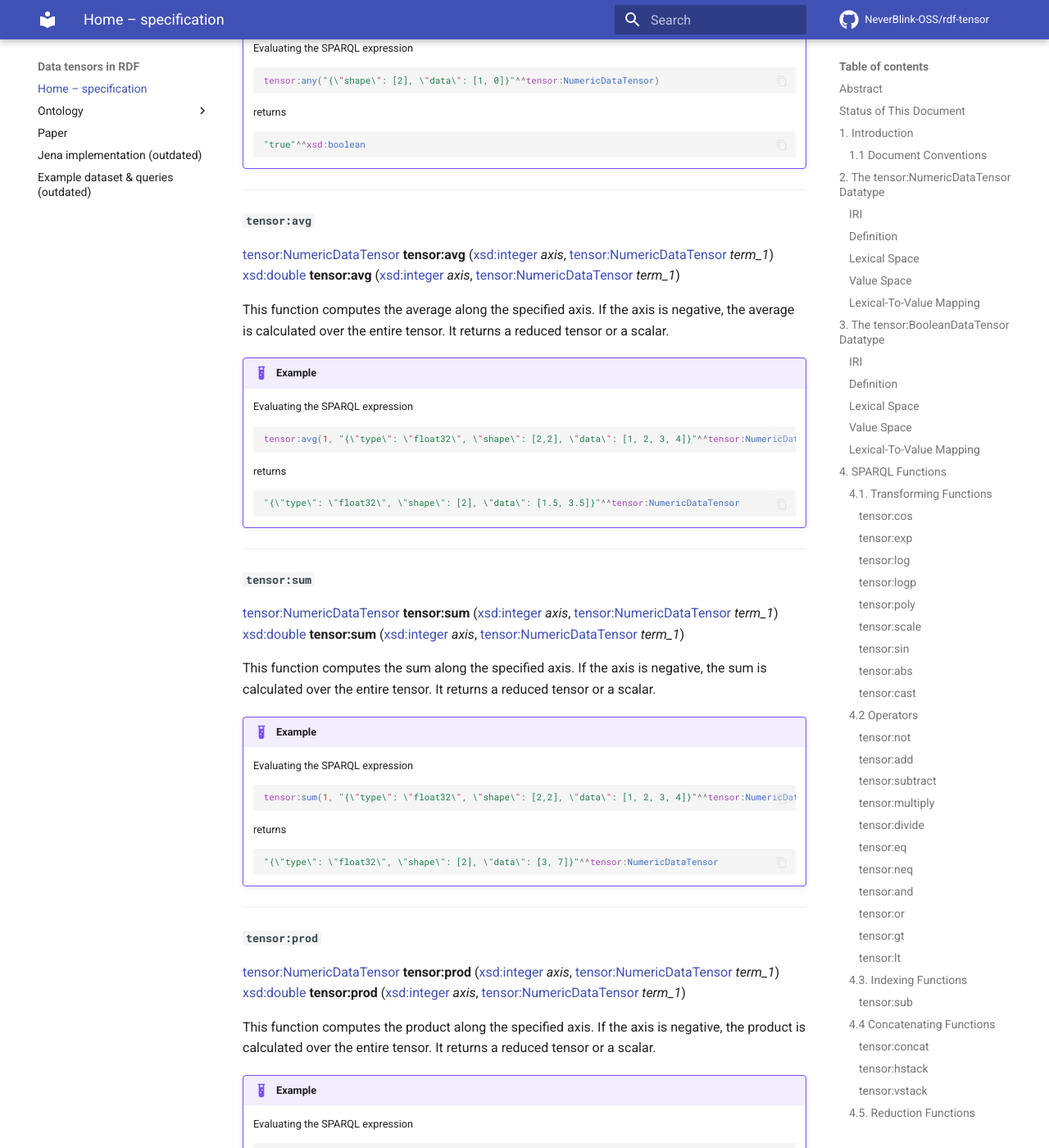
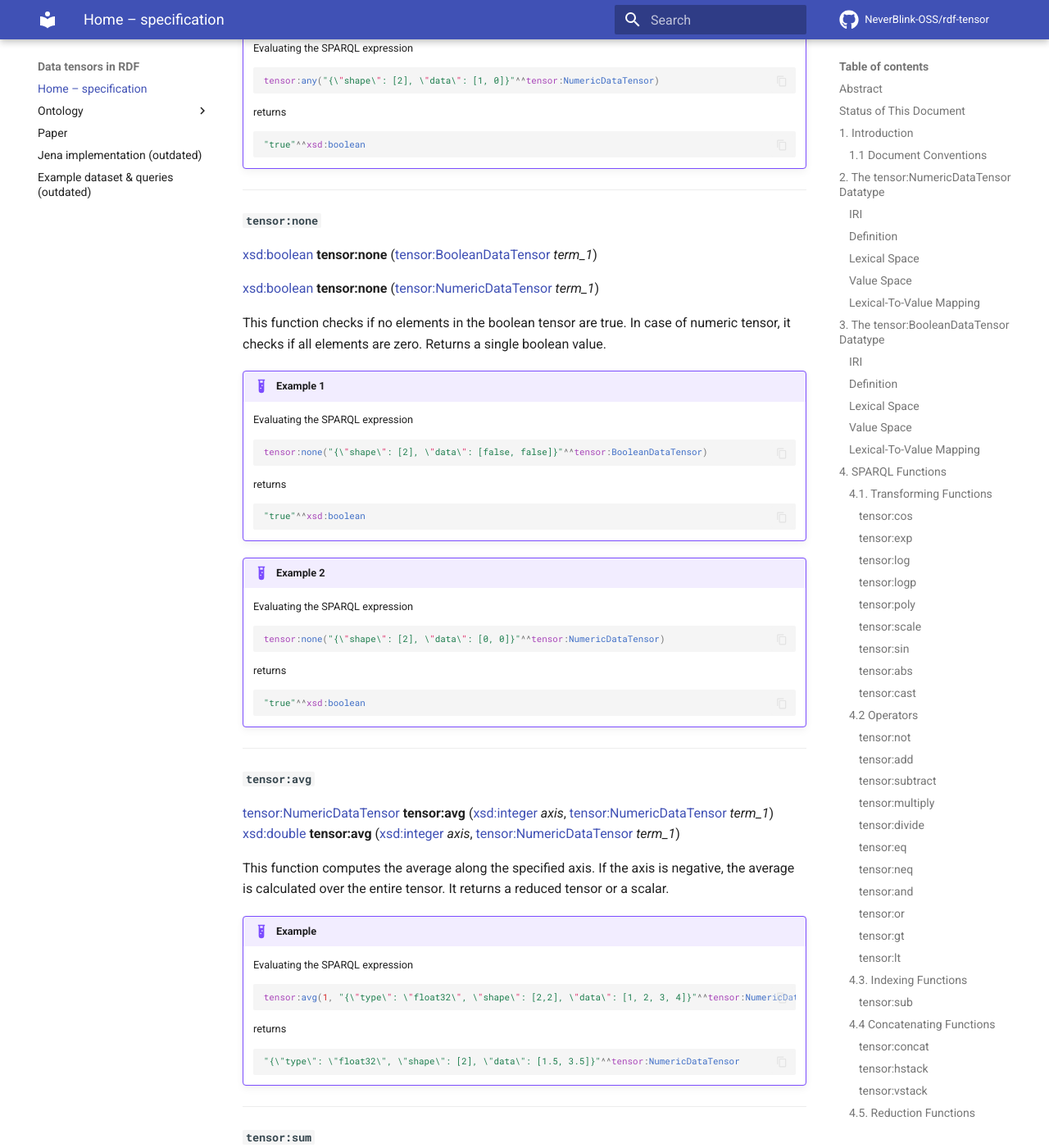
Before and after one commit to NeverBlink-OSS/rdf-tensor, an MkDocs documentation site: the page built from docs/index.md, in a window 1280 px wide and 1400 px high, scrolled down 18800 px. Shown: the whole window at 82% size. Built offline with MkDocs 1.6.1 and Material for MkDocs 9.7.7, drawn with Linux system fonts in a browser that asks for light colours; comment, search, counter and statistics services are not loaded.

Commit message:
Add function tensor:none (#9)
* Add function tensor:none

* Update docs/index.md

Co-authored-by: Piotr Sowiński <ostrzycielnozyczek@gmail.com>

* Update ontology/functions.ttl

Co-authored-by: Piotr Sowiński <ostrzycielnozyczek@gmail.com>

---------

Co-authored-by: Piotr Sowiński <ostrzycielnozyczek@gmail.com>

````diff
--- a/docs/index.md
+++ b/docs/index.md
@@ -890,6 +890,43 @@ This function checks if any element in the boolean tensor is true. In case of nu
 
 ---
 
+#### `tensor:none`
+
+[xsd:boolean](http://www.w3.org/2001/XMLSchema#boolean) **tensor:none** ([tensor:BooleanDataTensor](https://w3id.org/rdf-tensor/vocab#BooleanDataTensor) *term_1*)
+
+[xsd:boolean](http://www.w3.org/2001/XMLSchema#boolean) **tensor:none** ([tensor:NumericDataTensor](https://w3id.org/rdf-tensor/vocab#NumericDataTensor) *term_1*)
+
+This function checks if no elements in the boolean tensor are true. In case of numeric tensor, it checks if all elements are zero. Returns a single boolean value.
+
+!!! example "Example 1"
+
+    Evaluating the SPARQL expression
+
+    ```sparql
+    tensor:none("{\"shape\": [2], \"data\": [false, false]}"^^tensor:BooleanDataTensor)
+    ```
+
+    returns
+
+    ```turtle
+    "true"^^xsd:boolean
+    ```
+
+!!! example "Example 2"
+
+    Evaluating the SPARQL expression
+
+    ```sparql
+    tensor:none("{\"shape\": [2], \"data\": [0, 0]}"^^tensor:NumericDataTensor)
+    ```
+
+    returns
+
+    ```turtle
+    "true"^^xsd:boolean
+    ```
+---
+
 #### `tensor:avg`
 [tensor:NumericDataTensor](https://w3id.org/rdf-tensor/vocab#NumericDataTensor) **tensor:avg** ([xsd:integer](http://www.w3.org/2001/XMLSchema#integer) *axis*, [tensor:NumericDataTensor](https://w3id.org/rdf-tensor/vocab#NumericDataTensor) *term_1*)
 [xsd:double](http://www.w3.org/2001/XMLSchema#double) **tensor:avg** ([xsd:integer](http://www.w3.org/2001/XMLSchema#integer) *axis*, [tensor:NumericDataTensor](https://w3id.org/rdf-tensor/vocab#NumericDataTensor) *term_1*)
````
Also changed, not shown: 1 other file.
